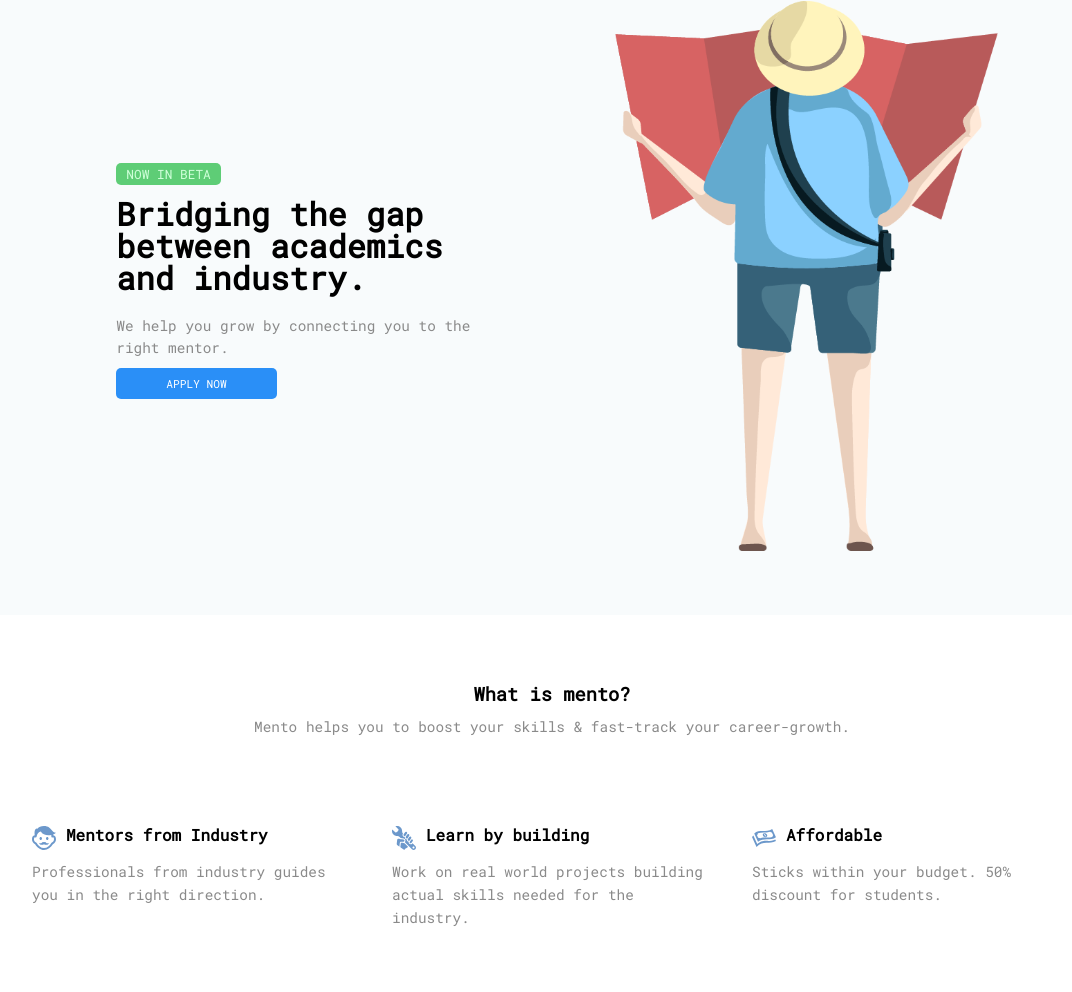
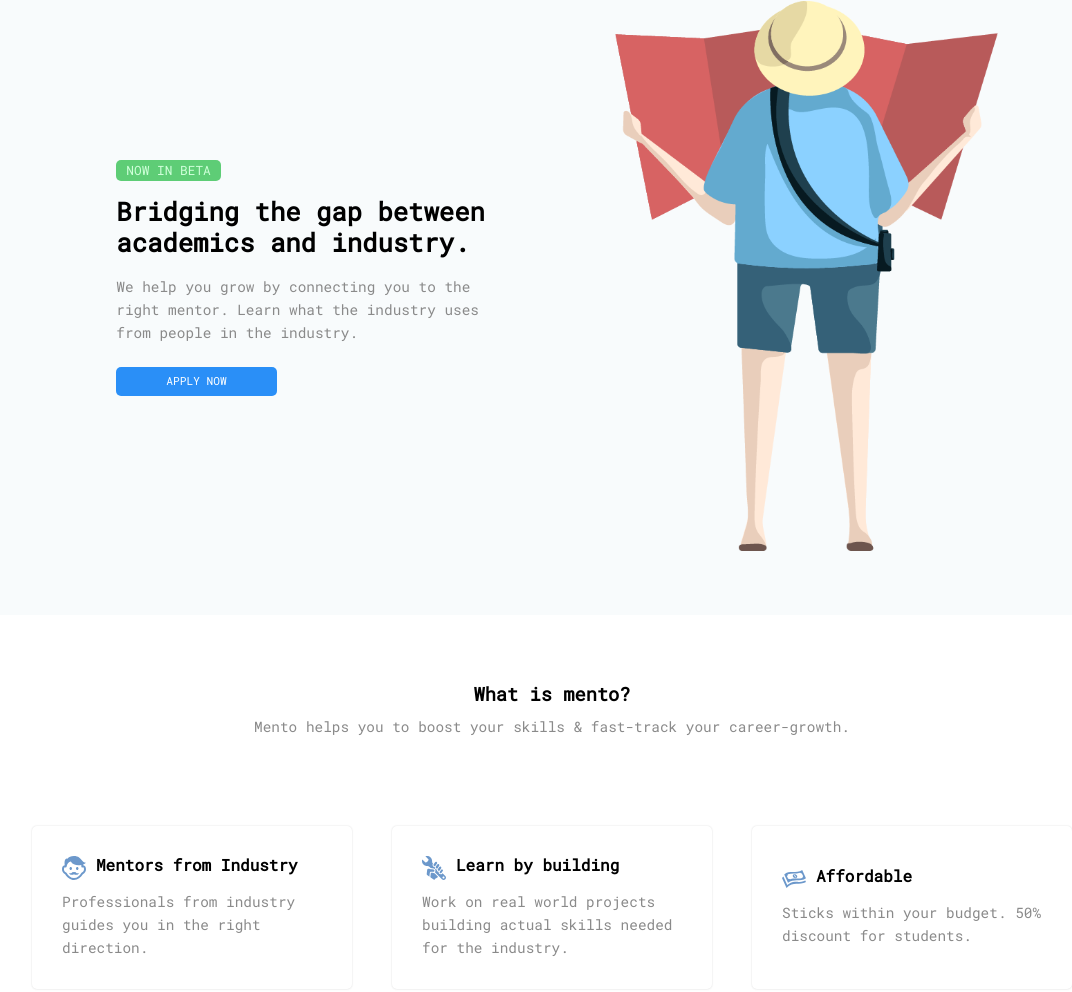
Before and after one commit to mentodev/mentodev.github.io, a website built with Parcel: page src/index.html in a window 1280 px wide. Shown: the part 134-1126 px from the top of the page, without its empty margins (88-1160 px from the left). Built offline with nearby package versions, Linux system fonts and the light colour scheme.

Commit message:
fix spacing

```diff
--- a/src/index.css
+++ b/src/index.css
@@ -52,6 +52,10 @@
   /* flex: 3; */
   width: 40%;
   padding: 10px;
+
+  display: flex;
+  flex-direction: column;
+  flex-flow: wrap;
 }
 @media only screen and (max-width: 700px) {
   .banner-content {
@@ -67,12 +71,15 @@
 }
 .banner-heading {
   margin-top: 15px;
-  line-height: 1;
+  line-height: 1.2;
+  font-size: 1.6em;
 }
 .banner-p {
   color: #8a8a8a;
   font-size: 0.9rem;
-  line-height: 1.5;
+  line-height: 1.6;
+  margin-top: 0;
+  margin-bottom: 23px;
 }
 .signup {
   background-color: #2a8ff7;
@@ -126,6 +133,22 @@
   flex-direction: column;
   margin: 20px;
   max-width: 320px;
+
+  /* background-color: #f8fbfc; */
+  /* border: 1px solid #ccc; */
+  box-shadow: 0 1px 3px rgba(0, 0, 0, 0.02), 0 0px 2px rgba(0, 0, 0, 0.14);
+  padding: 30px 30px;
+  justify-content: center;
+  align-content: center;
+  border-radius: 5px;
+}
+@media only screen and (max-width: 600px) {
+  .content-card {
+    margin: 20px 3px;
+  }
+  .content-cards {
+    margin: 20px;
+  }
 }
 
 .card-header {
--- a/src/index.html
+++ b/src/index.html
@@ -24,6 +24,7 @@
             </h1>
             <p class="banner-p">
               We help you grow by connecting you to the right mentor.
+              Learn what the industry uses from people in the industry.
             </p>
             <a
               class="signup"
```
